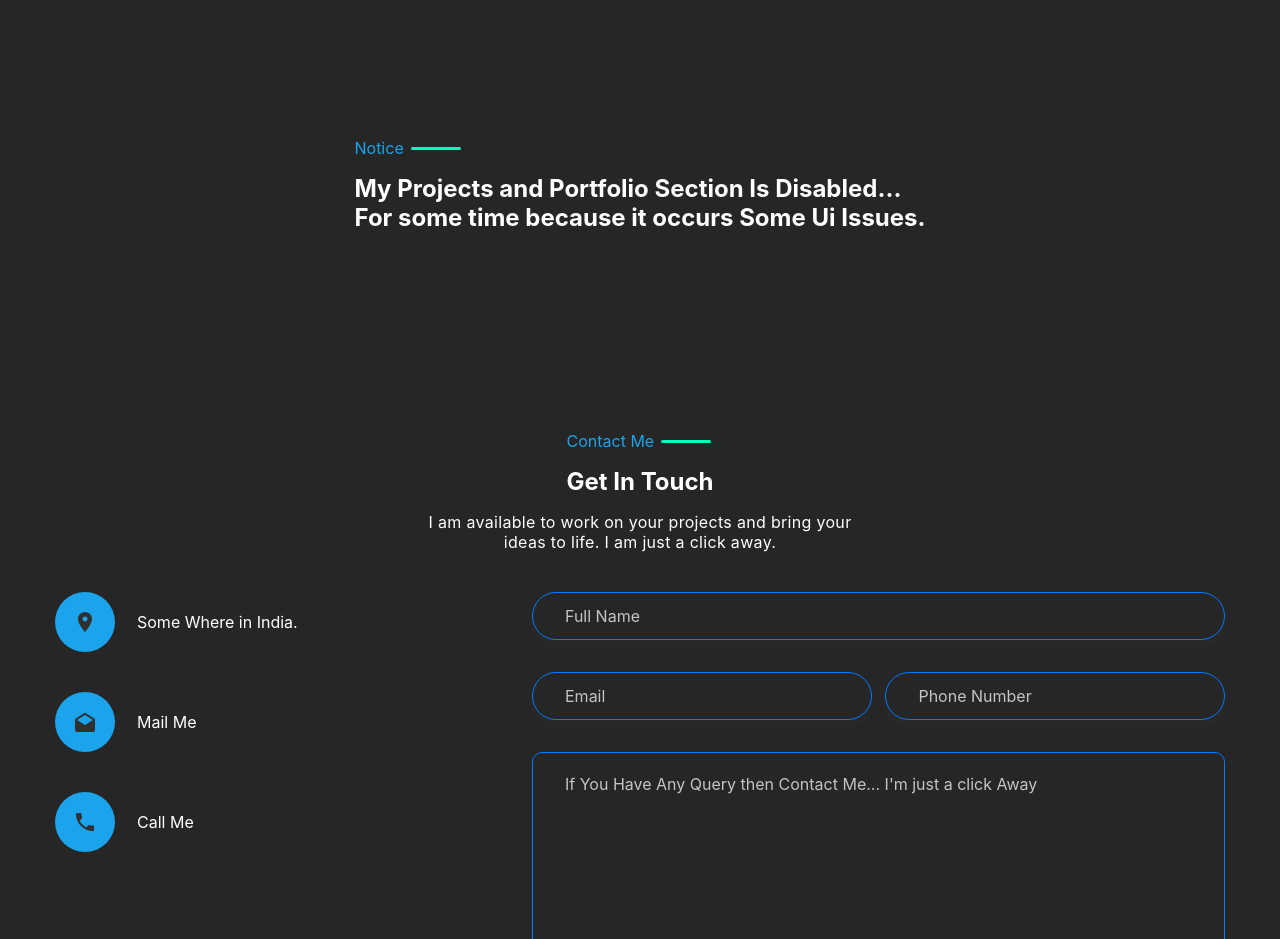
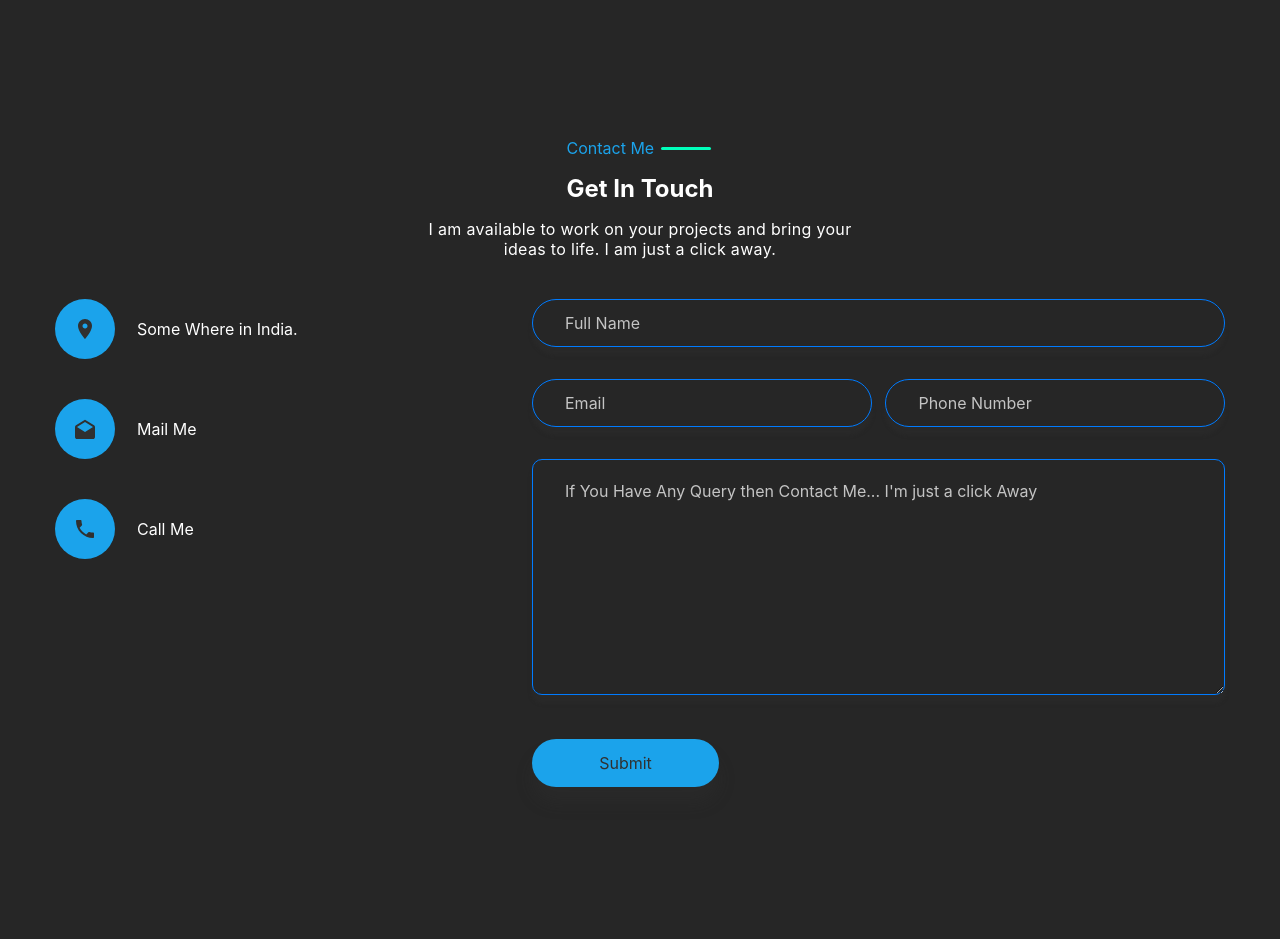
Before and after one commit to Error404Shubh/Error404Shubh.github.io, a plain HTML site: page index.html in a window 1280 px wide. Shown: the part 2580-3519 px from the top of the page. Drawn offline with Linux system fonts and the light colour scheme; files whose address does not match are found by name; a web font is replaced by a local one.

Commit message:
Update index.html

```diff
--- a/index.html
+++ b/index.html
@@ -165,13 +165,13 @@
                 </div>
             </div>
         </section>
-        <section class="portfolio-section container" id=portfolio>
+<!--         <section class="portfolio-section container" id=portfolio>
             <div class="header portfolio-header">
                 <div class=inner>
                     <div data-aos=fade-up> <span>Notice</span> <span class=line></span> </div>
                     <h3 data-aos=fade-up>My Projects and Portfolio Section Is Disabled... <br> For some time because it occurs Some Ui Issues. </h3>
                 </div>
-        </section>
+        </section> -->
         <section class="contact-section container" id=contact>
             <div class="header contact-header">
                 <div class=inner>
```
